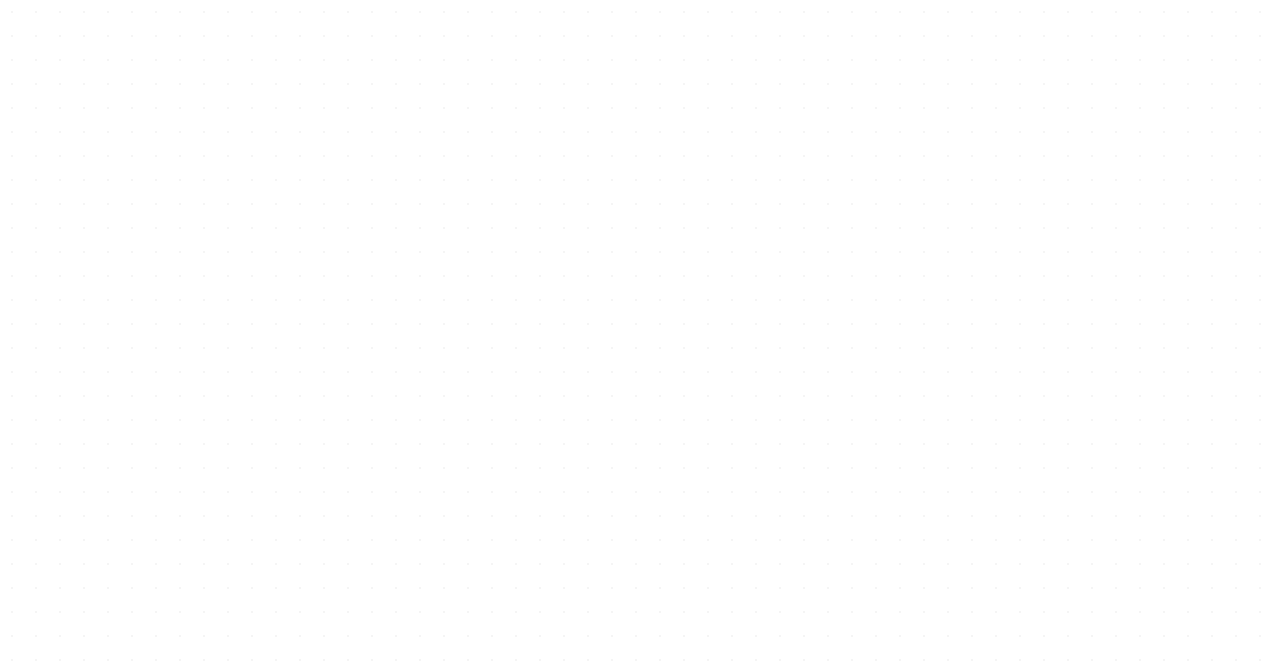
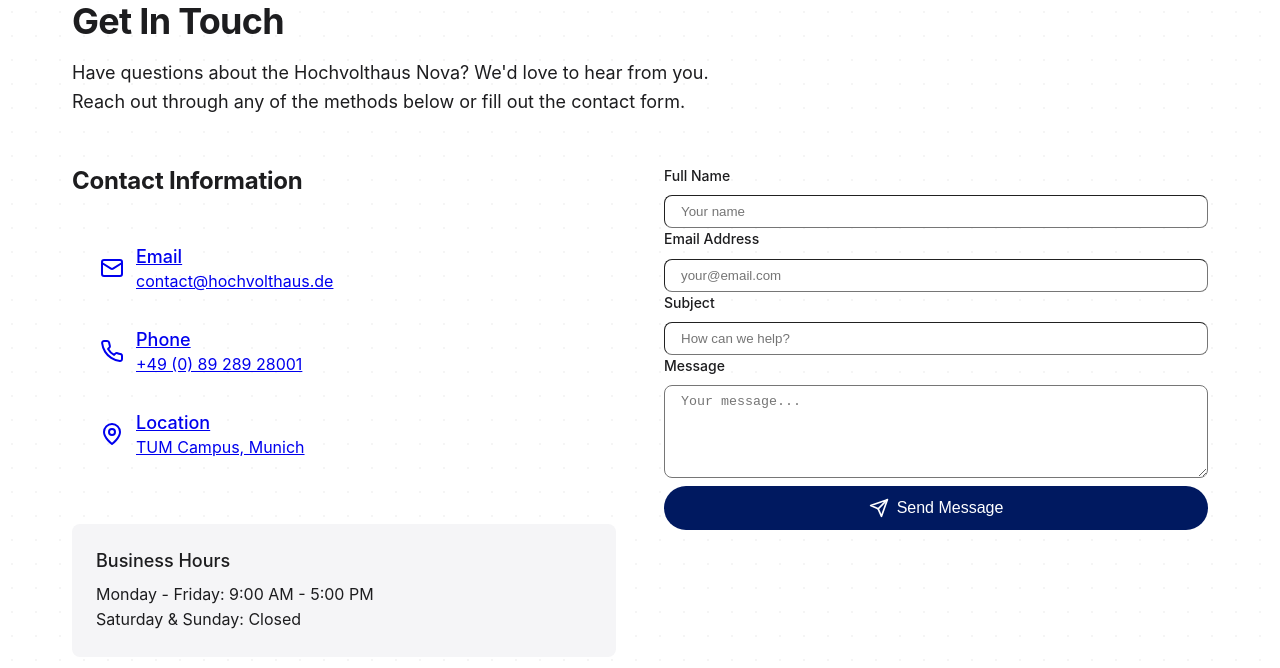
Before and after one commit to MauveMeadow/TheHochvolthausNova, a React (Vite) app: page /TheHochvolthausNova/contact in a window 1280 px wide. Before the commit this address had no page. Shown: the top 668 px of the page. Built offline with nearby package versions, Linux system fonts and the light colour scheme; what web-ifc would draw is missing.

Commit message:
Add Contact page with contact form and information section

```diff
--- a/src/App.jsx
+++ b/src/App.jsx
@@ -12,6 +12,7 @@
 import SignIn from './components/SignIn'
 import SignUp from './components/SignUp'
 import RoomReservation from './components/RoomReservation'
+import Contact from './components/Contact'
 import AnalysisViewer from './components/AnalysisViewer'
 import FormaAnalysisIntegration from './components/FormaAnalysisIntegration'
 
@@ -80,6 +81,7 @@
           <Route path="/signin" element={<SignIn />} />
           <Route path="/signup" element={<SignUp />} />
           <Route path="/reservations" element={<RoomReservation />} />
+          <Route path="/contact" element={<Contact />} />
           <Route path="/analysis" element={<AnalysisViewer />} />
           <Route path="/forma-analysis" element={<FormaAnalysisIntegration />} />
           <Route path="/" element={
--- /dev/null
+++ b/src/components/Contact.jsx
@@ -0,0 +1,227 @@
+import { useState } from 'react'
+import { motion } from 'framer-motion'
+import { Mail, Phone, MapPin, Send } from 'lucide-react'
+
+function Contact() {
+  const [formData, setFormData] = useState({
+    name: '',
+    email: '',
+    subject: '',
+    message: ''
+  })
+
+  const [isSubmitting, setIsSubmitting] = useState(false)
+  const [submitStatus, setSubmitStatus] = useState(null)
+
+  const handleChange = (e) => {
+    const { name, value } = e.target
+    setFormData(prev => ({
+      ...prev,
+      [name]: value
+    }))
+  }
+
+  const handleSubmit = async (e) => {
+    e.preventDefault()
+    setIsSubmitting(true)
+
+    try {
+      // Simulate form submission
+      setTimeout(() => {
+        setSubmitStatus('success')
+        setFormData({ name: '', email: '', subject: '', message: '' })
+        setTimeout(() => setSubmitStatus(null), 5000)
+      }, 1000)
+    } catch (error) {
+      setSubmitStatus('error')
+      setTimeout(() => setSubmitStatus(null), 5000)
+    } finally {
+      setIsSubmitting(false)
+    }
+  }
+
+  const contactInfo = [
+    {
+      icon: Mail,
+      title: 'Email',
+      content: 'contact@hochvolthaus.de',
+      href: 'mailto:contact@hochvolthaus.de'
+    },
+    {
+      icon: Phone,
+      title: 'Phone',
+      content: '+49 (0) 89 289 28001',
+      href: 'tel:+498928928001'
+    },
+    {
+      icon: MapPin,
+      title: 'Location',
+      content: 'TUM Campus, Munich',
+      href: '#'
+    }
+  ]
+
+  return (
+    <div className="min-h-screen pt-20 pb-20">
+      <div className="container">
+        <motion.div
+          initial={{ opacity: 0, y: 20 }}
+          animate={{ opacity: 1, y: 0 }}
+          className="mb-12"
+        >
+          <h1 className="text-4xl md:text-5xl font-bold mb-4">Get In Touch</h1>
+          <p className="text-lg text-gray-600 max-w-2xl">
+            Have questions about the Hochvolthaus Nova? We'd love to hear from you.
+            Reach out through any of the methods below or fill out the contact form.
+          </p>
+        </motion.div>
+
+        <div className="grid md:grid-cols-2 gap-12 mb-12">
+          {/* Contact Information */}
+          <motion.div
+            initial={{ opacity: 0, x: -20 }}
+            animate={{ opacity: 1, x: 0 }}
+            transition={{ delay: 0.1 }}
+            className="space-y-8"
+          >
+            <h2 className="text-2xl font-bold mb-8">Contact Information</h2>
+
+            {contactInfo.map((info, index) => {
+              const Icon = info.icon
+              return (
+                <motion.a
+                  key={index}
+                  href={info.href}
+                  initial={{ opacity: 0, x: -20 }}
+                  animate={{ opacity: 1, x: 0 }}
+                  transition={{ delay: 0.1 + index * 0.1 }}
+                  className="flex items-start space-x-4 p-4 rounded-lg hover:bg-gray-50 transition-colors"
+                >
+                  <div className="flex-shrink-0">
+                    <div className="flex items-center justify-center h-12 w-12 rounded-lg bg-foreground text-background">
+                      <Icon size={24} />
+                    </div>
+                  </div>
+                  <div>
+                    <h3 className="text-lg font-semibold">{info.title}</h3>
+                    <p className="text-gray-600">{info.content}</p>
+                  </div>
+                </motion.a>
+              )
+            })}
+
+            <div className="mt-12 p-6 bg-secondary rounded-lg">
+              <h3 className="font-semibold text-lg mb-2">Business Hours</h3>
+              <p className="text-gray-600">Monday - Friday: 9:00 AM - 5:00 PM</p>
+              <p className="text-gray-600">Saturday & Sunday: Closed</p>
+            </div>
+          </motion.div>
+
+          {/* Contact Form */}
+          <motion.div
+            initial={{ opacity: 0, x: 20 }}
+            animate={{ opacity: 1, x: 0 }}
+            transition={{ delay: 0.2 }}
+          >
+            <form onSubmit={handleSubmit} className="space-y-6">
+              <div>
+                <label htmlFor="name" className="block text-sm font-medium mb-2">
+                  Full Name
+                </label>
+                <input
+                  type="text"
+                  id="name"
+                  name="name"
+                  value={formData.name}
+                  onChange={handleChange}
+                  required
+                  className="w-full px-4 py-2 border border-gray-300 rounded-lg focus:outline-none focus:ring-2 focus:ring-foreground"
+                  placeholder="Your name"
+                />
+              </div>
+
+              <div>
+                <label htmlFor="email" className="block text-sm font-medium mb-2">
+                  Email Address
+                </label>
+                <input
+                  type="email"
+                  id="email"
+                  name="email"
+                  value={formData.email}
+                  onChange={handleChange}
+                  required
+                  className="w-full px-4 py-2 border border-gray-300 rounded-lg focus:outline-none focus:ring-2 focus:ring-foreground"
+                  placeholder="your@email.com"
+                />
+              </div>
+
+              <div>
+                <label htmlFor="subject" className="block text-sm font-medium mb-2">
+                  Subject
+                </label>
+                <input
+                  type="text"
+                  id="subject"
+                  name="subject"
+                  value={formData.subject}
+                  onChange={handleChange}
+                  required
+                  className="w-full px-4 py-2 border border-gray-300 rounded-lg focus:outline-none focus:ring-2 focus:ring-foreground"
+                  placeholder="How can we help?"
+                />
+              </div>
+
+              <div>
+                <label htmlFor="message" className="block text-sm font-medium mb-2">
+                  Message
+                </label>
+                <textarea
+                  id="message"
+                  name="message"
+                  value={formData.message}
+                  onChange={handleChange}
+                  required
+                  rows="5"
+                  className="w-full px-4 py-2 border border-gray-300 rounded-lg focus:outline-none focus:ring-2 focus:ring-foreground resize-none"
+                  placeholder="Your message..."
+                />
+              </div>
+
+              {submitStatus === 'success' && (
+                <motion.div
+                  initial={{ opacity: 0, y: -10 }}
+                  animate={{ opacity: 1, y: 0 }}
+                  className="p-4 bg-green-50 border border-green-200 rounded-lg text-green-800"
+                >
+                  Thank you! We've received your message and will get back to you soon.
+                </motion.div>
+              )}
+
+              {submitStatus === 'error' && (
+                <motion.div
+                  initial={{ opacity: 0, y: -10 }}
+                  animate={{ opacity: 1, y: 0 }}
+                  className="p-4 bg-red-50 border border-red-200 rounded-lg text-red-800"
+                >
+                  Something went wrong. Please try again.
+                </motion.div>
+              )}
+
+              <button
+                type="submit"
+                disabled={isSubmitting}
+                className="w-full btn btn-primary flex items-center justify-center space-x-2"
+              >
+                <Send size={20} />
+                <span>{isSubmitting ? 'Sending...' : 'Send Message'}</span>
+              </button>
+            </form>
+          </motion.div>
+        </div>
+      </div>
+    </div>
+  )
+}
+
+export default Contact
--- a/src/components/Navigation.jsx
+++ b/src/components/Navigation.jsx
@@ -35,6 +35,9 @@
               ))}
               <Link to="/reservations" className="tab reservations-link">
                 Reservations
+              </Link>
+              <Link to="/contact" className="tab contact-link">
+                Contact
               </Link>
               <Link to="/signin" className="btn btn-primary signin-btn">
                 Sign In
@@ -83,6 +86,13 @@
               Reservations
             </Link>
             <Link
+              to="/contact"
+              className="block w-full text-left px-4 py-3 rounded-lg transition-colors hover:bg-secondary"
+              onClick={() => setIsMobileMenuOpen(false)}
+            >
+              Contact
+            </Link>
+            <Link
               to="/signin"
               className="block w-full text-center mt-4 btn btn-primary"
               onClick={() => setIsMobileMenuOpen(false)}
```
